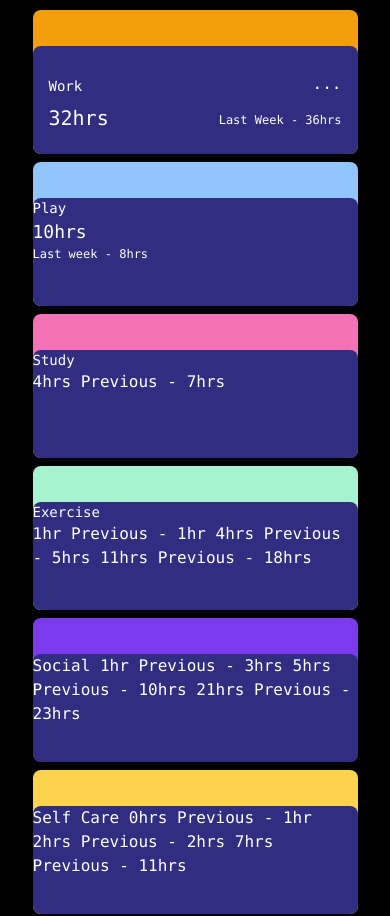
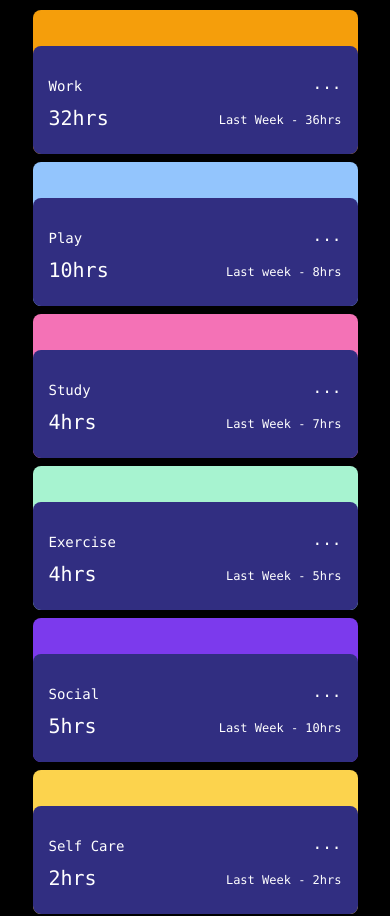
Before and after one commit to KerryCX/time-tracking-dashboard, a plain HTML site: page index.html in a window 390 px wide. Shown: the part 198-1114 px from the top of the page. Drawn offline with nearby package versions, Linux system fonts and the light colour scheme.

Commit message:
mobile view work complete on all slides. Still need to add icons.

```diff
--- a/index.html
+++ b/index.html
@@ -83,67 +83,149 @@
       <!--end of work section /\/\/\-->
 <!----------------------------------------slide for play----------------------------------->
       <div class="container flex flex-col-reverse box-border bg-blue-300 border-0 border-solid rounded-lg h-36 mt-2">
-        <div class="container box-border bg-indigo-900 border-0 border-solid rounded-lg h-3/4">
-          <h3 class="text-sm">Play</h3>
+        <!--container for play information--->
+          <div class="container items-center flex flex-row box-border bg-indigo-900 border-0 border-solid rounded-lg h-3/4">
+          <!--container for slide title and current hours---->
+          <div class="container flex flex-col">
+            <!--section heading-->
+            <h3 class="text-sm pl-4 pt-4">Play</h3>
             <!-- 1hr  daily
               Previous - 2hrs  daily -->
-          <p class="text-lg">10hrs</p> <!-- weekly -->
-          <p class="text-xs"> Last week - 8hrs</p> <!-- weekly -->
+            <!---container for current hours-->
             <!-- 23hrs  monthly
               Previous - 29hrs  monthly -->
+            <p class="text-xl pl-4 py-2">10hrs</p><!-- weekly -->
+          </div>
+          <!---container for ... and previous period (on mobile only)-->
+          <div class="flex flex-col w-60 pr-4 text-right">
+            <!--  contqiner for ... :-) ---->
+            <div>
+              <p>...</p>
+            </div>
+              <!--  contqiner for previous period --->
+            <div>
+              <p class="text-xs pt-4"> Last week - 8hrs</p>
             </div>
           </div>
+        </div>
+      </div>
+      <!--end of play-->
+      <!----------------------------------------slide for study----------------------------------->
       <div class="container  flex flex-col-reverse bg-pink-400 border-0 border-solid rounded-lg h-36 mt-2">
-        <div class="container box-border bg-indigo-900 border-0 border-solid rounded-lg h-3/4">
-          <p></p>
-          <h3 class="text-sm">Study</h3>
+        <!--container for study information--->
+        <div class="container items-center flex flex-row box-border bg-indigo-900 border-0 border-solid rounded-lg h-3/4">
+        <!--container for slide title and current hours---->
+          <div class="container flex flex-col">
+            <!--section heading-->
+            <h3 class="text-sm pl-4 pt-4">Study</h3>
             <!--0hrs  daily
             Previous - 1hr  daily -->
-          <p> 4hrs <!-- weekly -->
-          Previous - 7hrs <!-- weekly --></p>
             <!--13hrs  monthly
             Previous - 19hrs  monthly -->
+            <!---container for current hours-->
+            <p class="text-xl pl-4 py-2">4hrs</p>
+          </div>
+          <!---container for ... and previous period (on mobile only)-->
+          <div class="flex flex-col w-60 pr-4 text-right">
+            <!--  contqiner for ... :-) ---->
+            <div>
+              <p>...</p>
+            </div>
+            <!--  contqiner for previous period --->
+            <div>
+            <p class="text-xs pt-4">Last Week - 7hrs</p>
             </div>
           </div>
+        </div>
+      </div>
+      <!--^^^^^^end of study container-->
     </section>
     <!--^^^^^^end of work, play and study container-->
   <!--start of exercise, social and self care container-->
     <section class="md:flex-row">
+      <!----------------------------------------slide for exercise----------------------------------->
       <div class="container  flex flex-col-reverse box-border bg-green-200 border-0 border-solid rounded-lg h-36 mt-2">
-        <div class="container box-border bg-indigo-900 border-0 border-solid rounded-lg h-3/4">
-
-        <h3 class="text-sm">Exercise</h3> <p>
-        1hr <!-- daily -->
-        Previous - 1hr <!-- daily -->
-        4hrs <!-- weekly -->
-        Previous - 5hrs <!-- weekly -->
-        11hrs <!-- monthly -->
-        Previous - 18hrs <!-- monthly --></p>
+        <!--container for exercise information--->
+        <div class="container items-center flex flex-row box-border bg-indigo-900 border-0 border-solid rounded-lg h-3/4">
+          <!--container for slide title and current hours---->
+          <div class="container flex flex-col">
+            <!--section heading-->
+            <h3 class="text-sm pl-4 pt-4">Exercise</h3>
+            <!-- daily
+            Previous - 1hr  daily
+            11hrs monthly
+            Previous - 18hrs monthly -->
+            <!---container for current hours-->
+            <p class="text-xl pl-4 py-2">4hrs</p>
+          </div>
+          <!---container for ... and previous period (on mobile only)-->
+          <div class="flex flex-col w-60 pr-4 text-right">
+            <!--  contqiner for ... :-) ---->
+            <div>
+              <p>...</p>
+            </div>
+            <!--  contqiner for previous period --->
+            <div>
+              <p class="text-xs pt-4">Last Week - 5hrs</p>
             </div>
           </div>
-      <div class="container box-border flex flex-col-reverse bg-purple-600 border-0 border-solid rounded-lg h-36 mt-2">
-        <div class="container box-border bg-indigo-900 border-0 border-solid rounded-lg h-3/4">
-          <p>
-        Social
-        1hr <!-- daily -->
-        Previous - 3hrs <!-- daily -->
-        5hrs <!-- weekly -->
-        Previous - 10hrs <!-- weekly -->
-        21hrs <!-- monthly -->
-        Previous - 23hrs <!-- monthly --></p>
         </div>
       </div>
+      <!--^^^^^^end of exercise container-->
+      <!----------------------------------------slide for social----------------------------------->
+      <div class="container box-border flex flex-col-reverse bg-purple-600 border-0 border-solid rounded-lg h-36 mt-2">
+        <!--container for social information--->
+        <div class="container items-center flex flex-row box-border bg-indigo-900 border-0 border-solid rounded-lg h-3/4">
+          <!--container for slide title and current hours---->
+          <div class="container flex flex-col">
+            <!--section heading-->
+            <h3 class="text-sm pl-4 pt-4">Social</h3>
+            <!-- daily
+            Previous - 3hrs  daily
+            21hrs  monthly
+            Previous - 23hrs  monthly -->
+            <!---container for current hours-->
+            <p class="text-xl pl-4 py-2">5hrs</p>
+          </div>
+            <!---container for ... and previous period (on mobile only)-->
+          <div class="flex flex-col w-60 pr-4 text-right">
+            <!--  contqiner for ... :-) ---->
+            <div>
+              <p>...</p>
+            </div>
+            <!--  contqiner for previous period --->
+            <div>
+              <p class="text-xs pt-4">Last Week - 10hrs</p>
+            </div>
+          </div>
+        </div>
+      </div>
+      <!----------------------------------------slide for self care----------------------------------->
       <div class="container box-border flex flex-col-reverse bg-yellow-300 border-0 border-solid rounded-lg h-36 mt-2">
-        <div class="container box-border bg-indigo-900 border-0 border-solid rounded-lg h-3/4">
-          <p>
-          Self Care
-          0hrs <!-- daily -->
-          Previous - 1hr <!-- daily -->
-          2hrs <!-- weekly -->
-          Previous - 2hrs <!-- weekly -->
-          7hrs <!-- monthly -->
-          Previous - 11hrs <!-- monthly -->
-        </p>
+        <!--container for self care information--->
+        <div class="container items-center flex flex-row box-border bg-indigo-900 border-0 border-solid rounded-lg h-3/4">
+          <!--container for slide title and current hours---->
+          <div class="container flex flex-col">
+            <!--section heading-->
+          <h3 class="text-sm pl-4 pt-4">Self Care</h3>
+            <!--<p>0hrs  daily
+            Previous - 1hr  daily -->
+            <!-- 7hrs  monthly
+            Previous - 11hrs  monthly -->
+          <!---container for current hours-->
+          <p class="text-xl pl-4 py-2">2hrs</p>
+          </div>
+          <!---container for ... and previous period (on mobile only)-->
+          <div class="flex flex-col w-60 pr-4 text-right">
+            <!--  contqiner for ... :-) ---->
+            <div>
+              <p>...</p>
+            </div>
+            <!--  contqiner for previous period --->
+            <div>
+            <p class="text-xs pt-4">Last Week - 2hrs</p>
+          </div>
+          </div>
         </div>
       </div>
     </section>
@@ -153,8 +235,6 @@
 
 </main>
 
-
-
   <div class="attribution">
     Challenge by <a href="https://www.frontendmentor.io?ref=challenge" target="_blank">Frontend Mentor</a>.
     Coded by <a href="#">KerryCX</a>.
```
Lines whose indentation alone changed are shown as unchanged.
